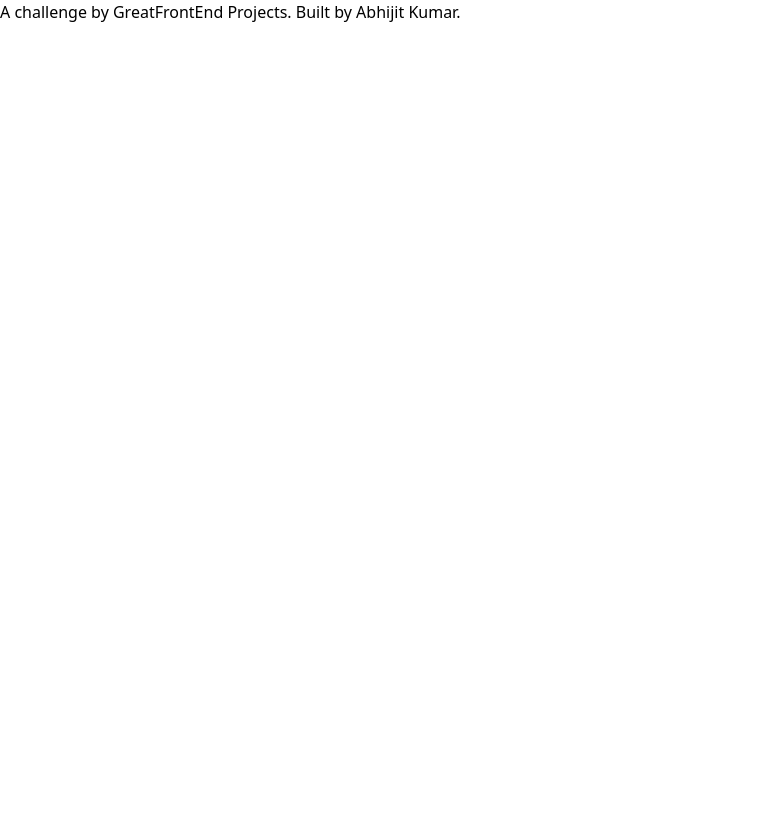
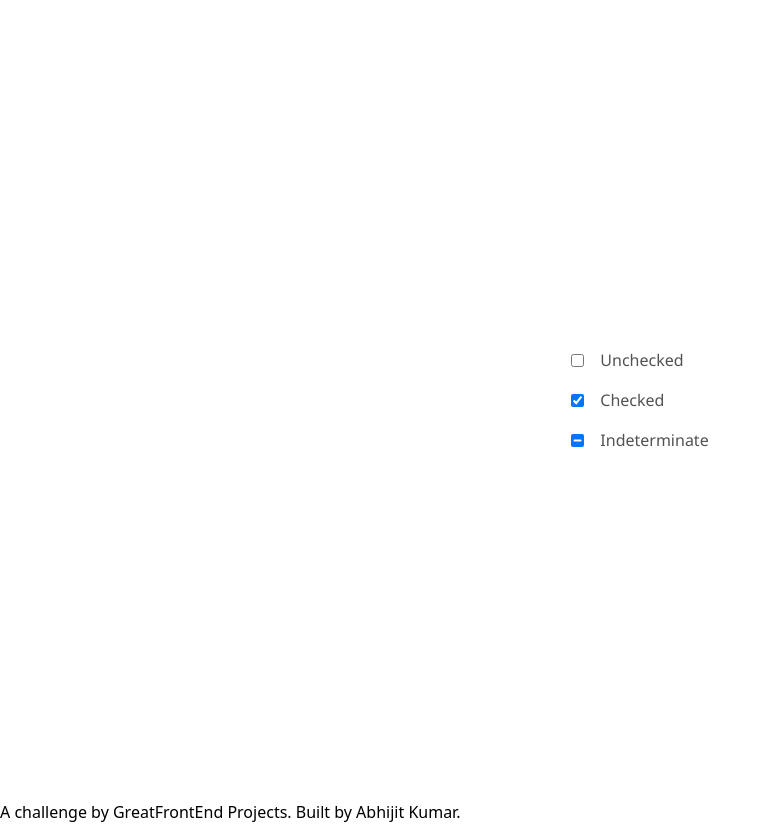
Before and after one commit to Abhijit105/checkbox-component, a website built with Vite: page index.html in a window 1280 px wide. Shown: the whole page, without its empty margins (0-771 px from the left). Before the commit the page ends 800 px from the top, so only its background shows below. Built offline with nearby package versions, Linux system fonts and the light colour scheme.

Commit message:
feat: add structure and styling of checkboxes

```diff
--- a/css/style.css
+++ b/css/style.css
@@ -1 +1,5 @@
 @import 'tailwindcss';
+
+@theme {
+  --font-display: 'Noto Sans', 'sans-serif';
+}
--- a/index.html
+++ b/index.html
@@ -16,6 +16,44 @@
   </head>
   <body>
     <!-- Add your site or application content here -->
+    <main
+      class="flex flex-col gap-4 w-max mx-auto items-stretch justify-center h-dvh"
+    >
+      <div class="flex items-center justify-start gap-4">
+        <input
+          class="bg-white focus:bg-white disabled:bg-neutral-200 border-1 border-neutral-300 focus:border-indigo-600 disabled:border-neutral-300 rounded-sm"
+          type="checkbox"
+          id="unchecked"
+        /><label
+          class="text-neutral-600 font-display font-normal text-base leading-[1.5]"
+          for="unchecked"
+          >Unchecked</label
+        >
+      </div>
+      <div class="flex items-center justify-start gap-4">
+        <input
+          class="bg-white checked:bg-indigo-600 focus:bg-indigo-600 disabled:bg-neutral-200 border-1 border-neutral-300 checked:border-indigo-600 focus:border-indigo-600 disabled:border-neutral-200 rounded-sm"
+          type="checkbox"
+          id="checked"
+          checked
+        /><label
+          class="text-neutral-600 font-display font-normal text-base leading-[1.5]"
+          for="checked"
+          >Checked</label
+        >
+      </div>
+      <div class="flex items-center justify-start gap-4">
+        <input
+          class="bg-white focus:bg-indigo-600 disabled:bg-neutral-200 border-1 border-neutral-300 focus:border-indigo-600 disabled:border-neutral-200 rounded-sm"
+          type="checkbox"
+          id="indeterminate"
+        /><label
+          class="text-neutral-600 font-display font-normal text-base leading-[1.5]"
+          for="indeterminate"
+          >Indeterminate</label
+        >
+      </div>
+    </main>
 
     <!-- Attribute this challenge to yourself! -->
     <div class="credits" data-gfe-screenshot-exclude="true">
--- a/js/index.js
+++ b/js/index.js
@@ -1,2 +1,5 @@
 // Write custom JavaScript here.
 // You may ignore this file and delete if if JavaScript is not required for your challenge.
+
+const indeterminateCheckbox = document.getElementById('indeterminate')
+indeterminateCheckbox.indeterminate = true
```
